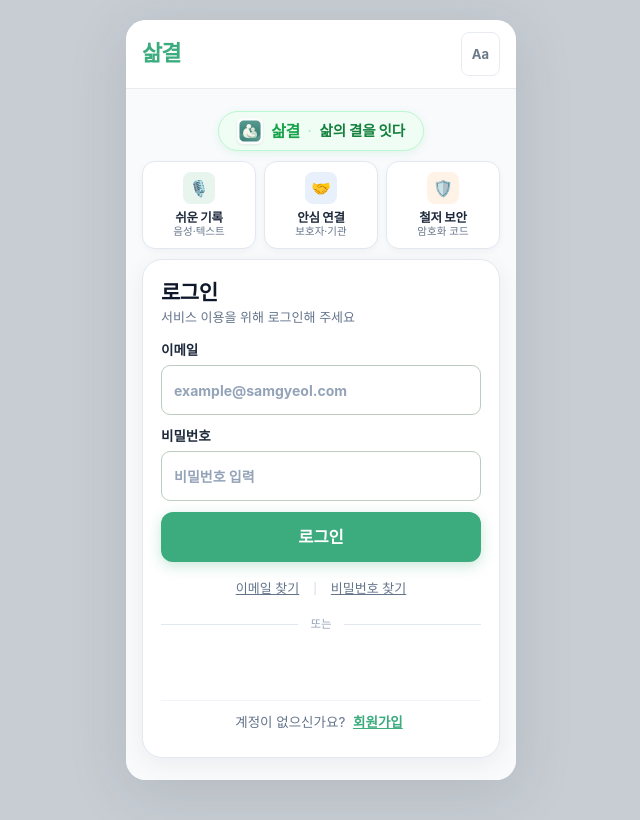
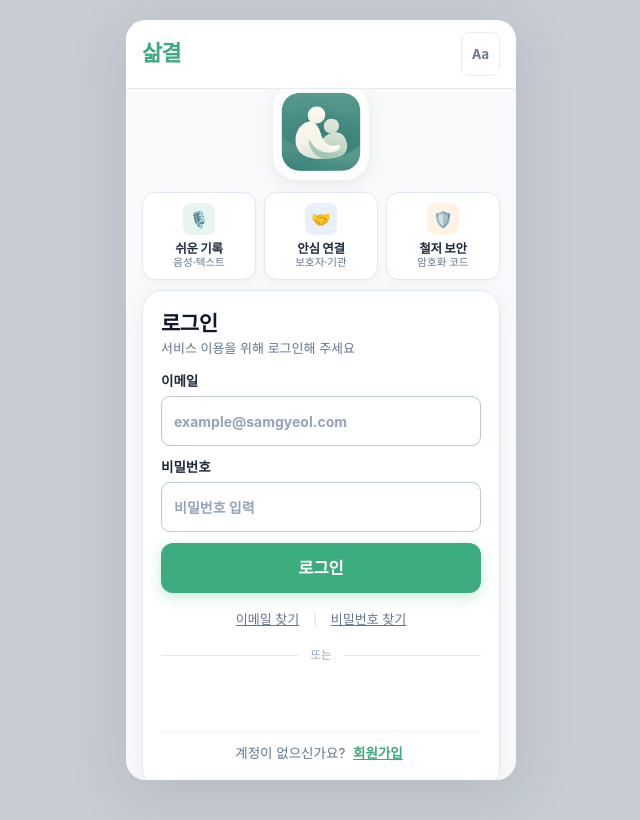
Before and after one commit to PIC-2-team/PIC-2-team-project, a React (Vite) app in the folder frontend/: page / in a window 1280 px wide. Shown: the whole page, without its empty margins (319-959 px from the left). Built offline with nearby package versions, Linux system fonts and the light colour scheme; no server answers.

Commit message:
style: 로그인 화면 최상단에 대형 공식 로고 단독 배치

```diff
--- a/frontend/src/pages/LoginPage.module.css
+++ b/frontend/src/pages/LoginPage.module.css
@@ -33,46 +33,27 @@
   text-align: center;
   justify-content: center;
   flex: 0 0 auto;
-  padding: 0;
+  padding: 4px 0 2px;
 }
 
-.heroBadge {
-  display: inline-flex;
-  align-items: center;
-  gap: 8px;
-  padding: 6px 18px;
-  background: #f0fdf4;
-  border: 1.5px solid #bbf7d0;
+.heroMainLogo {
+  width: 96px;
+  height: 96px;
+  object-fit: cover;
   border-radius: 24px;
-  box-shadow: 0 2px 8px rgba(34, 197, 94, 0.1);
+  box-shadow: 0 4px 18px rgba(0, 0, 0, 0.08);
 }
 
-.heroBadgeLogo {
-  width: 26px;
-  height: 26px;
-  object-fit: cover;
-  border-radius: 6px;
-  flex-shrink: 0;
-  box-shadow: 0 1px 3px rgba(0, 0, 0, 0.08);
-}
-
-.brandName {
-  font-size: 16px;
-  font-weight: 850;
-  color: #16a34a;
-  letter-spacing: -0.4px;
-}
-
-.badgeDivider {
-  color: #86efac;
-  font-size: 13px;
-}
-
-.brandSlogan {
-  font-size: 14.5px;
-  color: #15803d;
-  font-weight: 700;
-  letter-spacing: -0.2px;
+.srOnly {
+  position: absolute;
+  width: 1px;
+  height: 1px;
+  padding: 0;
+  margin: -1px;
+  overflow: hidden;
+  clip: rect(0, 0, 0, 0);
+  white-space: nowrap;
+  border: 0;
 }
 
 /* 핵심 가치 카드 섹션 (가로 3열 그리드) */
--- a/frontend/src/pages/LoginPage.tsx
+++ b/frontend/src/pages/LoginPage.tsx
@@ -192,12 +192,8 @@ export function LoginPage() {
         <div className={styles.content}>
           {/* 브랜드 히어로 섹션 */}
           <section className={styles.heroSection}>
-            <div className={styles.heroBadge}>
-              <img src={logoImg} alt="삶결 로고" className={styles.heroBadgeLogo} />
-              <span className={styles.brandName}>삶결</span>
-              <span className={styles.badgeDivider} aria-hidden="true">·</span>
-              <span className={styles.brandSlogan}>삶의 결을 잇다</span>
-            </div>
+            <img src={logoImg} alt="삶결 로고" className={styles.heroMainLogo} />
+            <span className={styles.srOnly}>삶의 결을 잇다</span>
           </section>
 
           {/* 핵심 가치 카드 섹션 (가로 3열 그리드) */}
```
